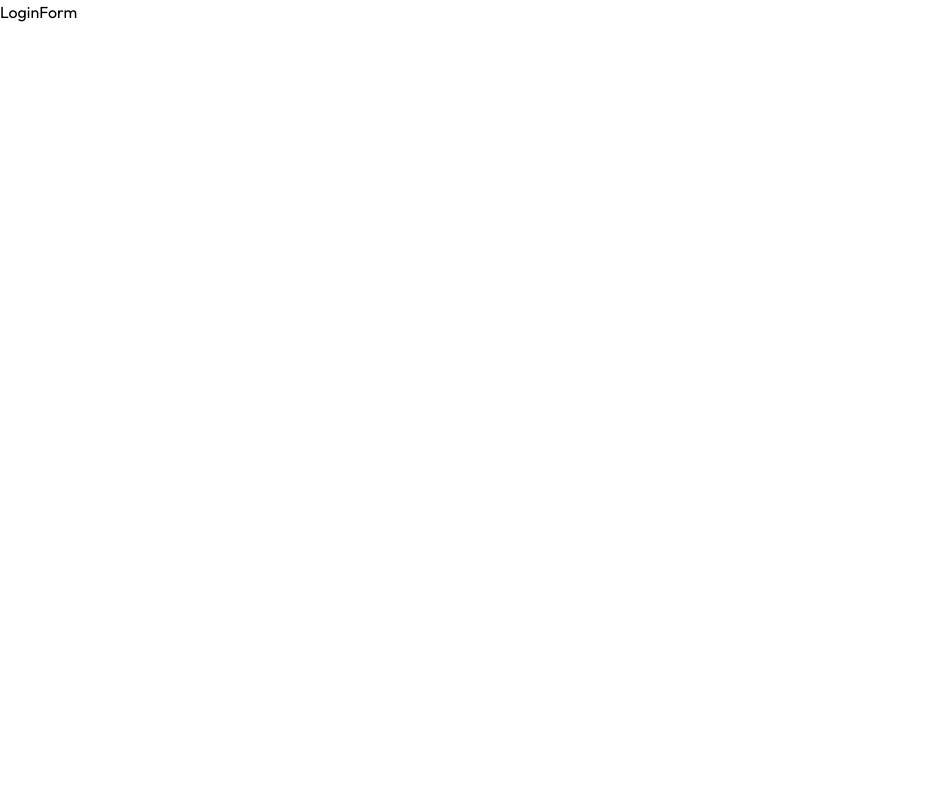
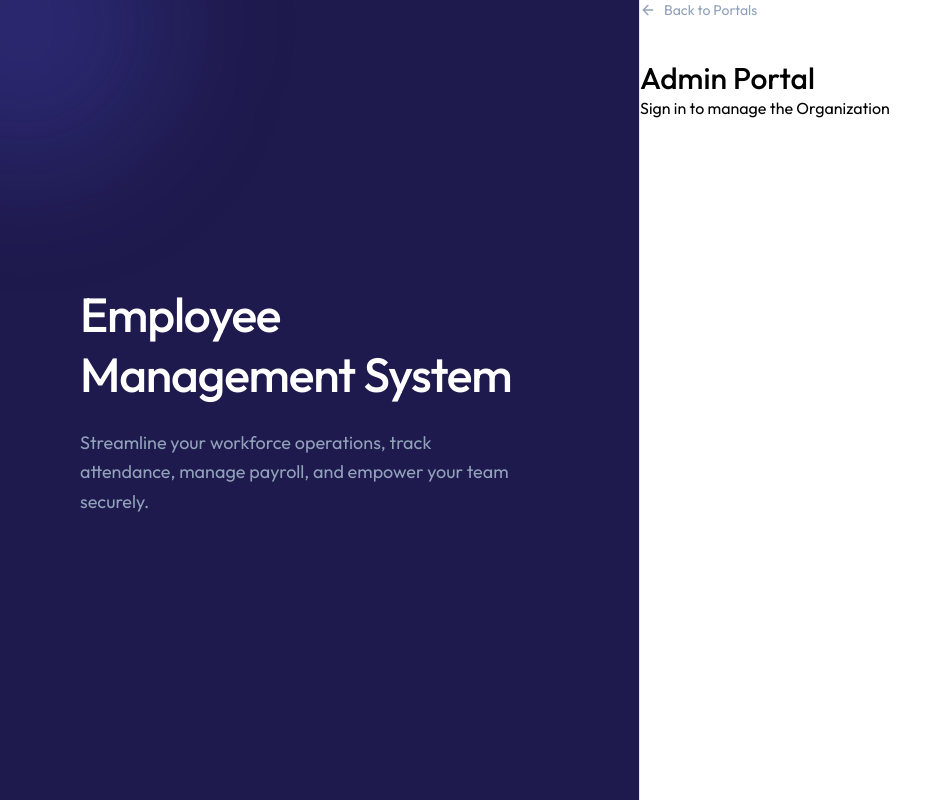
Before and after one commit to Karim-Aridj/FullStack-EMS, a React (Vite) app in the folder client/: page /login/admin in a window 1280 px wide. Shown: the whole page, without its empty margins (0-952 px from the left). Built offline with nearby package versions, Linux system fonts and the light colour scheme.

Commit message:
adding loginform data

```diff
--- a/client/src/components/LoginForm.jsx
+++ b/client/src/components/LoginForm.jsx
@@ -1,7 +1,26 @@
+import { Link } from "react-router-dom"
+import LoginLeftSide from "./LoginLeftSide"
+import { ArrowLeftIcon } from "lucide-react"
 
-const LoginForm = () => {
+const LoginForm = ({role, title, subtitle}) => {
   return (
-    <div>LoginForm</div>
+    <div className="min-h-screen flex flex-col md:flex-row">
+      <LoginLeftSide />
+      <div className="w-full max-w-md animate-fade-in">
+        <Link to="/login" className="inline-flex items-center
+        gap-2 text-slate-400 hover:text-slate-700 text-sm mb-10
+        transtition-colors">
+           <ArrowLeftIcon size={16}/> Back to Portals
+
+        </Link>
+        <div className="mb-8">
+          <h1 className="text-2xl sm:text-3xl font-medium
+          texr-zinc-800">{title}</h1>
+          <p>{subtitle}</p>
+        </div>
+      </div>
+
+    </div>
   )
 }
 
```
